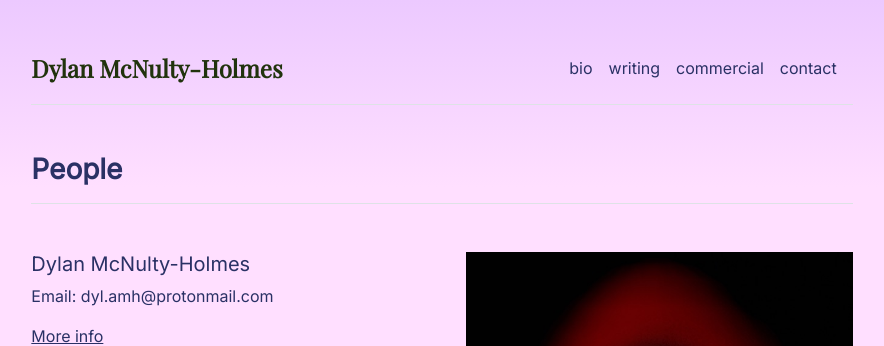
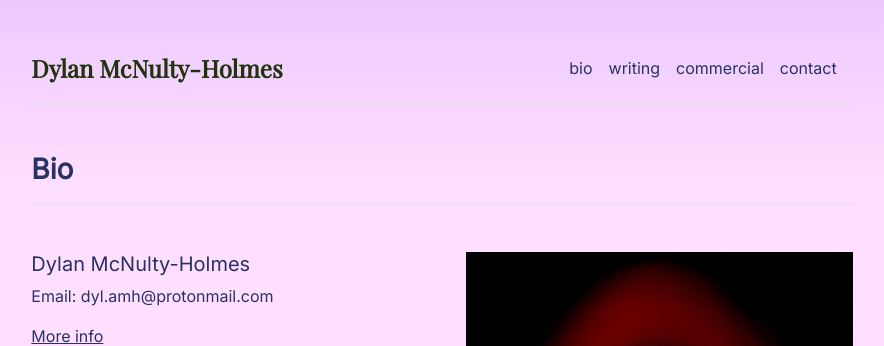
Before and after one commit to dyl-amh/website, a Jekyll site: the page built from bio.md, in a window 1280 px wide. Shown: the top 346 px of the page, without its empty margins (198-1082 px from the left). Built offline with Jekyll 4.4.1, drawn with Linux system fonts in a browser that asks for light colours.

Commit message:
fixing spacing issues

```diff
--- a/_includes/featured_publications.html
+++ b/_includes/featured_publications.html
@@ -3,5 +3,4 @@
     {% for item in site.data.publications.featured %}
       <p><a href="{{ item.url }}">{{ item.name }}</a></p>
     {% endfor %}
-    <h3 class="fw-bold border-bottom pb-3 mb-5 title">More →</h3>
 </div>
--- a/_layouts/home.html
+++ b/_layouts/home.html
@@ -5,6 +5,9 @@
 <div class="row g-5 mb-5">
   <div class="col-md-6">
     {% include featured_publications.html %}
+    <br>
+    <h3 class="title"><a href="{{ site.github.url }}/writing/">More →</a></h3>
+    <br>
   </div>
   <div class="col-md-6">
     <img src="{{ site.github.url }}/assets/img/sequinsmall.jpg" alt="Dylan McNulty-Holmes: Home" width="100%">
--- a/_layouts/people.html
+++ b/_layouts/people.html
@@ -4,7 +4,7 @@
 
 {{ content }}
 
-<h3 class="fw-bold border-bottom pb-3 mb-5">People</h3>
+<h3 class="fw-bold border-bottom pb-3 mb-5">Bio</h3>
 {% for person in site.data.settings.people %}
 <div class="row g-5 mb-5">
   <div class="col-md-6">
@@ -13,7 +13,7 @@
     <p><a href="{{ site.github.url }}/people/{{ person.url }}">More info</a></p>
   </div>
   <div class="col-md-6">
-    <img src="{{ site.github.url }}/{{ person.image }}" alt="Contact" width="100%">
+    <img src="{{ site.github.url }}/{{ person.image }}" alt="Dylan McNulty-Holmes" width="100%">
   </div>
 </div>
 {% endfor %}
--- a/_layouts/publications.html
+++ b/_layouts/publications.html
@@ -4,7 +4,11 @@
 
 {{ content }}
 
-{% include featured_publications.html %}
+<div>
+  {% include featured_publications.html %}
+  <br>
+  <br>
+  </div>
 
 <div>
     <h3 class="fw-bold border-bottom pb-3 mb-5 title">Selected Previous (2014-2019)</h3>
```
